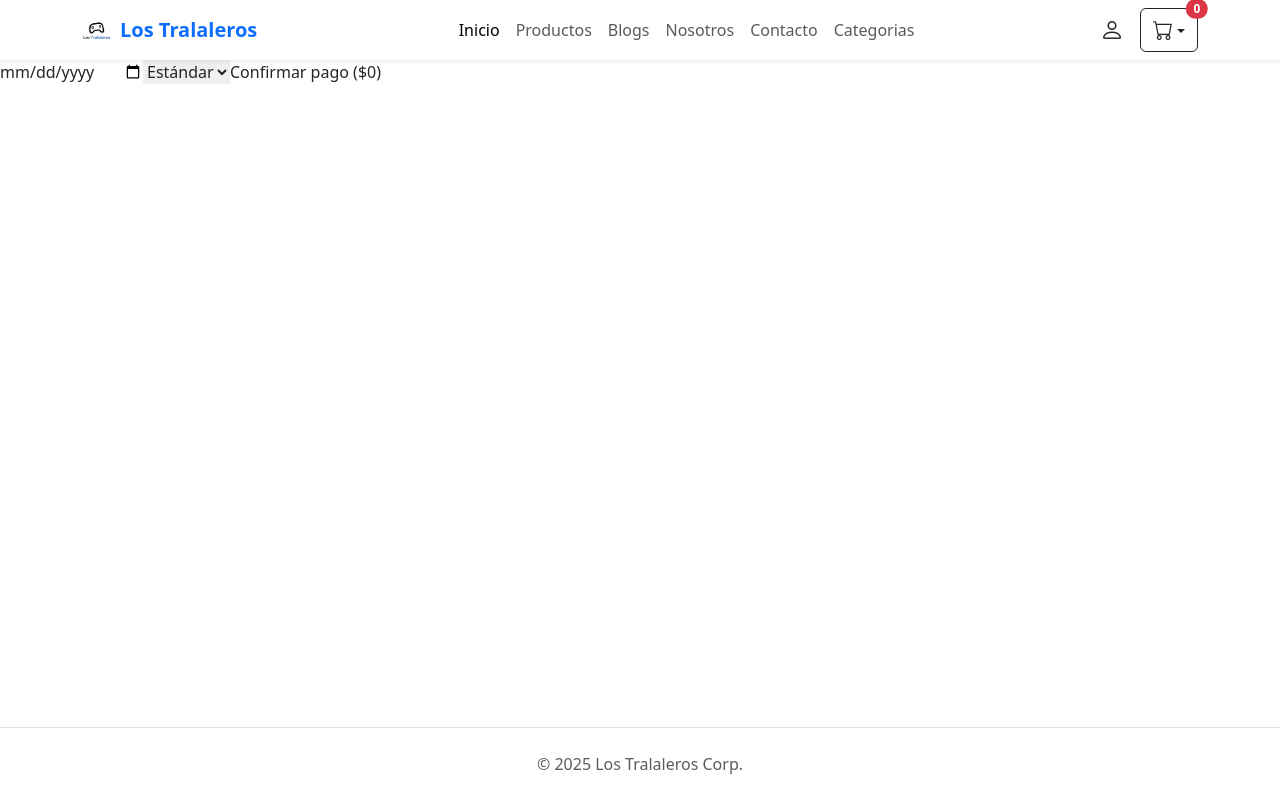
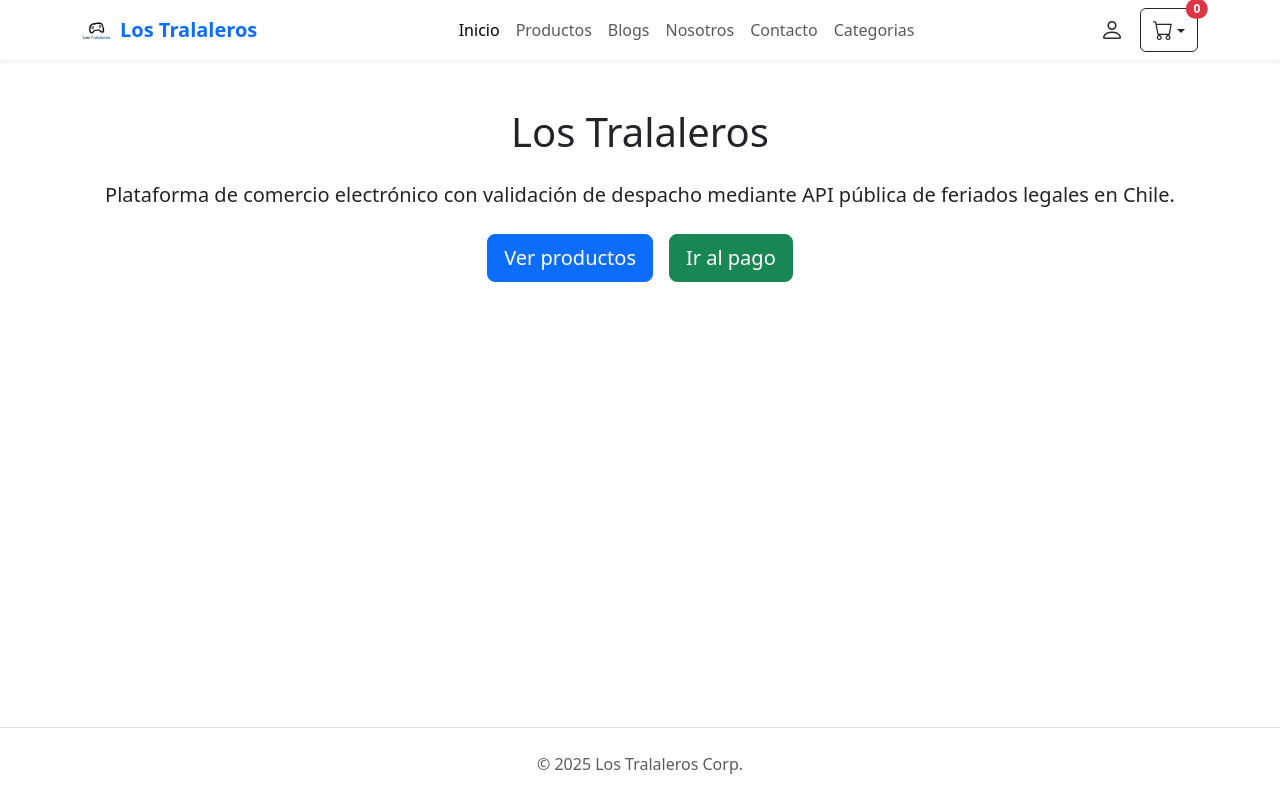
Before and after one commit to Henisaa/LosTralaleros, a Next.js app: page / in a window 1280 px wide. Built offline with nearby package versions, Linux system fonts and the light colour scheme.

Commit message:
update: dependencias

```diff
--- a/app/main/pago/page.tsx
+++ b/app/main/pago/page.tsx
@@ -2,28 +2,62 @@
 
 import { useCart } from "@/app/about/context/CartContext";
 import { useRouter } from "next/navigation";
-import { useState, FormEvent, useEffect } from "react";
+import { useState, FormEvent, useEffect, useCallback } from "react";
 import Link from "next/link";
 import Image from "next/image";
 
+/* =========================
+   Tipos
+========================= */
+type Holiday = {
+  nombre: string;
+  fecha: string;
+};
+
+type QuoteResponse = {
+  ok: boolean;
+  holiday: Holiday | null;
+  weekend: boolean;
+  allowPayment: boolean;
+  allowExpress: boolean;
+  finalShippingDate: string;
+  shippingCost: number;
+  totalWithShipping: number;
+  message: string;
+};
+
+/* =========================
+   Constantes
+========================= */
 const API_TOKEN = "los-tralaleros-2025";
 
+/* =========================
+   Componente
+========================= */
 export default function PagoPage() {
   const { cart } = useCart();
   const router = useRouter();
   const [validated, setValidated] = useState(false);
 
-  // datos que afectan el pago
-  const [shippingDate, setShippingDate] = useState("");
-  const [shippingType, setShippingType] = useState<"standard" | "express">("standard");
-  const [quote, setQuote] = useState<any>(null);
-  const [loading, setLoading] = useState(false);
-  const [apiError, setApiError] = useState("");
+  // Datos que afectan el pago
+  const [shippingDate, setShippingDate] = useState<string>("");
+  const [shippingType, setShippingType] =
+    useState<"standard" | "express">("standard");
+  const [quote, setQuote] = useState<QuoteResponse | null>(null);
+  const [loading, setLoading] = useState<boolean>(false);
+  const [apiError, setApiError] = useState<string>("");
 
-  const total = cart.reduce((sum, item) => sum + item.price * item.qty, 0);
+  const total = cart.reduce(
+    (sum, item) => sum + item.price * item.qty,
+    0
+  );
 
-  //  Llamada protegida al backend
-  const fetchQuote = async () => {
+  /* =========================
+     Llamada protegida al backend
+  ========================= */
+  const fetchQuote = useCallback(async () => {
+    if (!shippingDate) return;
+
     setLoading(true);
     setApiError("");
 
@@ -41,11 +75,11 @@ export default function PagoPage() {
         }),
       });
 
-      const data = await res.json();
+      const data: QuoteResponse = await res.json();
 
       if (!res.ok) {
         setQuote(null);
-        setApiError(data.error || "No se pudo validar la fecha de despacho");
+        setApiError(data.message || "No se pudo validar la fecha de despacho");
         return;
       }
 
@@ -56,15 +90,18 @@ export default function PagoPage() {
     } finally {
       setLoading(false);
     }
-  };
+  }, [shippingDate, shippingType, total]);
 
-  // 🔄 Revalidar cuando cambia fecha o tipo de despacho
+  /* =========================
+     Revalidar al cambiar fecha o tipo
+  ========================= */
   useEffect(() => {
-    if (shippingDate) fetchQuote();
-    // eslint-disable-next-line react-hooks/exhaustive-deps
-  }, [shippingDate, shippingType]);
+    fetchQuote();
+  }, [fetchQuote]);
 
-  // 🚫 Pago bloqueado si API lo indica
+  /* =========================
+     Submit de pago
+  ========================= */
   const handleSubmit = (e: FormEvent<HTMLFormElement>) => {
     e.preventDefault();
 
@@ -77,24 +114,26 @@ export default function PagoPage() {
 
     if (!form.checkValidity()) {
       e.stopPropagation();
-    } else {
-      alert("Pago procesado correctamente.");
-
-      localStorage.removeItem("cart");
-      router.push("/");
-      window.location.reload();
+      setValidated(true);
+      return;
     }
 
-    setValidated(true);
+    alert("Pago procesado correctamente.");
+    localStorage.removeItem("cart");
+    router.push("/");
+    window.location.reload();
   };
 
+  /* =========================
+     Render
+  ========================= */
   return (
     <div className="container my-4">
       <div className="row justify-content-center">
         <div className="col-lg-8">
           <h1 className="mb-4">Resumen de tu compra</h1>
 
-
+          {/* Carrito */}
           <div className="card shadow-sm border-0 mb-4">
             <div className="card-body p-0">
               <table className="table align-middle mb-0">
@@ -118,11 +157,18 @@ export default function PagoPage() {
                       <tr key={item.id}>
                         <td className="p-3">
                           <div className="d-flex align-items-center">
-                            <Image src={item.img} alt={item.name} width={50} height={50} />
-                            <div className="ms-3">
+                            <Image
+                              src={item.img}
+                              alt={item.name}
+                              width={50}
+                              height={50}
+                              className="me-3 rounded"
+                            />
+                            <div>
                               <div className="fw-semibold">{item.name}</div>
                               <small className="text-muted">
-                                x{item.qty} · ${item.price.toLocaleString("es-CL")}
+                                x{item.qty} · $
+                                {item.price.toLocaleString("es-CL")}
                               </small>
                             </div>
                           </div>
@@ -148,7 +194,7 @@ export default function PagoPage() {
             </div>
           </div>
 
-          {/* DESPACHO (USA API CHILENA) */}
+          {/* Despacho */}
           {cart.length > 0 && (
             <div className="card shadow-sm border-0 mb-4">
               <div className="card-body">
@@ -171,32 +217,44 @@ export default function PagoPage() {
                     className="form-select"
                     value={shippingType}
                     onChange={(e) =>
-                      setShippingType(e.target.value as "standard" | "express")
+                      setShippingType(
+                        e.target.value as "standard" | "express"
+                      )
                     }
                   >
                     <option value="standard">Estándar</option>
-                    <option value="express" disabled={quote && !quote.allowExpress}>
-                      Express
+                   <option
+  value="express"
+  disabled={quote ? !quote.allowExpress : true}
+>
+
                     </option>
                   </select>
                 </div>
 
-                {loading && <div className="alert alert-info">Validando feriados…</div>}
+                {loading && (
+                  <div className="alert alert-info">
+                    Validando feriados…
+                  </div>
+                )}
 
                 {quote && (
                   <div className="alert alert-warning">
                     {quote.message}
                     <br />
-                    <strong>Fecha final:</strong> {quote.finalShippingDate}
+                    <strong>Fecha final:</strong>{" "}
+                    {quote.finalShippingDate}
                   </div>
                 )}
 
-                {apiError && <div className="alert alert-danger">{apiError}</div>}
+                {apiError && (
+                  <div className="alert alert-danger">{apiError}</div>
+                )}
               </div>
             </div>
           )}
 
-          {/*  FORMULARIO DE PAGO */}
+          {/* Pago */}
           {cart.length > 0 && (
             <form
               noValidate
--- a/app/page.tsx
+++ b/app/page.tsx
@@ -1,72 +1,24 @@
-"use client";
+import Link from "next/link";
 
-import { useCart } from "@/app/about/context/CartContext";
-import { useRouter } from "next/navigation";
-import { useState, useEffect, FormEvent } from "react";
+export default function HomePage() {
+  return (
+    <main className="container my-5 text-center">
+      <h1 className="mb-4">Los Tralaleros</h1>
 
-const API_TOKEN = "los-tralaleros-2025";
+      <p className="lead mb-4">
+        Plataforma de comercio electrónico con validación de despacho
+        mediante API pública de feriados legales en Chile.
+      </p>
 
-export default function PagoPage() {
-  const { cart } = useCart();
-  const router = useRouter();
+      <div className="d-flex justify-content-center gap-3">
+        <Link href="/main/productos" className="btn btn-primary btn-lg">
+          Ver productos
+        </Link>
 
-  const total = cart.reduce((sum, item) => sum + item.price * item.qty, 0);
-
-  const [shippingDate, setShippingDate] = useState("");
-  const [shippingType, setShippingType] = useState("standard");
-  const [quote, setQuote] = useState<any>(null);
-  const [error, setError] = useState("");
-
-  const fetchQuote = async () => {
-    const res = await fetch("/api/quote", {
-      method: "POST",
-      headers: {
-        "Content-Type": "application/json",
-        Authorization: `Bearer ${API_TOKEN}`
-      },
-      body: JSON.stringify({ shippingDate, shippingType, cartTotal: total })
-    });
-
-    const data = await res.json();
-    if (!res.ok) {
-      setError(data.error);
-      setQuote(null);
-      return;
-    }
-    setQuote(data);
-  };
-
-  useEffect(() => {
-    if (shippingDate) fetchQuote();
-  }, [shippingDate, shippingType]);
-
-  const handleSubmit = (e: FormEvent) => {
-    e.preventDefault();
-    if (!quote?.allowPayment) {
-      alert("Pago bloqueado por feriado.");
-      return;
-    }
-    alert("Pago procesado");
-    localStorage.removeItem("cart");
-    router.push("/");
-  };
-
-  return (
-    <form onSubmit={handleSubmit}>
-      <input type="date" onChange={e => setShippingDate(e.target.value)} />
-      <select onChange={e => setShippingType(e.target.value)}>
-        <option value="standard">Estándar</option>
-        <option value="express" disabled={quote && !quote.allowExpress}>
-          Express
-        </option>
-      </select>
-
-      {quote && <p>{quote.message}</p>}
-      {error && <p>{error}</p>}
-
-      <button disabled={!quote?.allowPayment}>
-        Confirmar pago (${total})
-      </button>
-    </form>
+        <Link href="/main/pago" className="btn btn-success btn-lg">
+          Ir al pago
+        </Link>
+      </div>
+    </main>
   );
 }
```
Also changed, not shown: package.json (+5 -12 lines), 1 other file (tests, documents, lock files or other folders).
